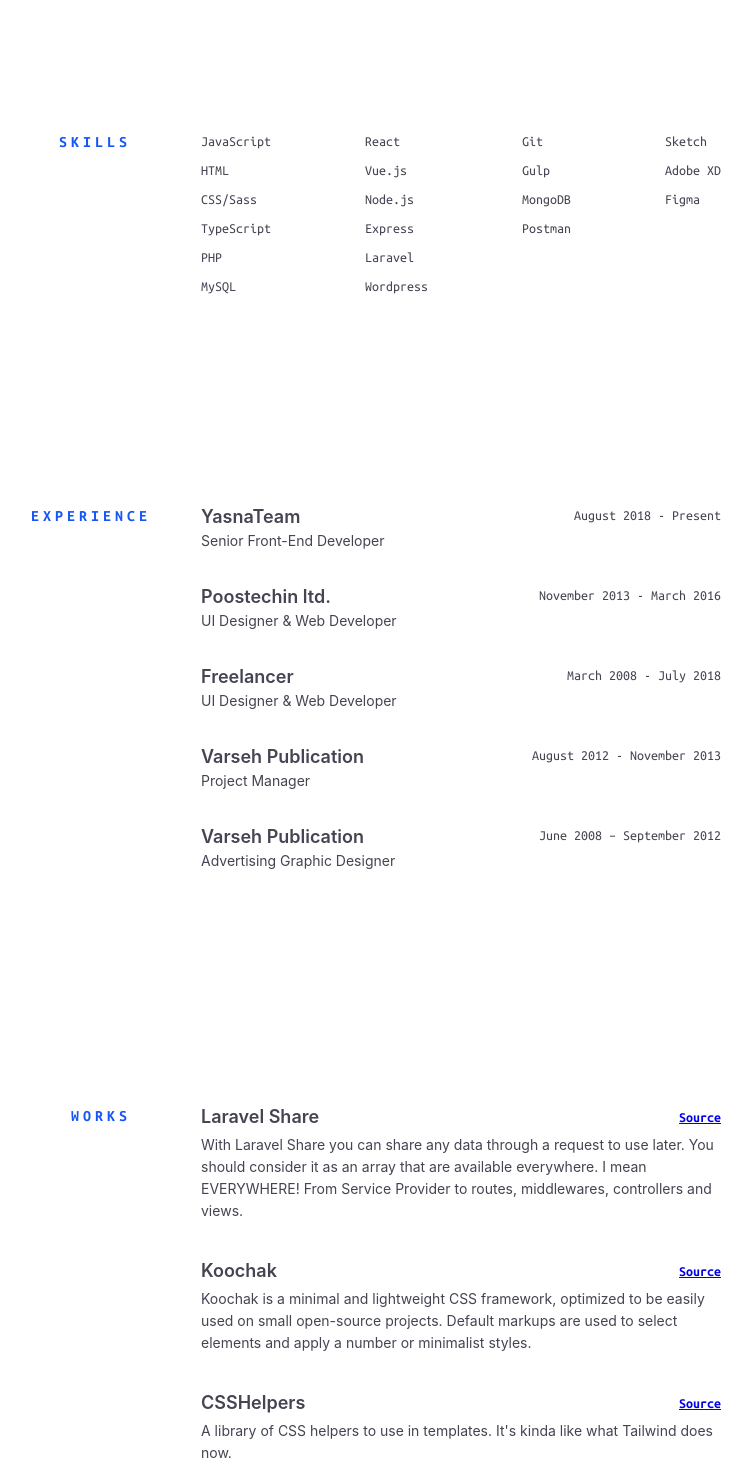
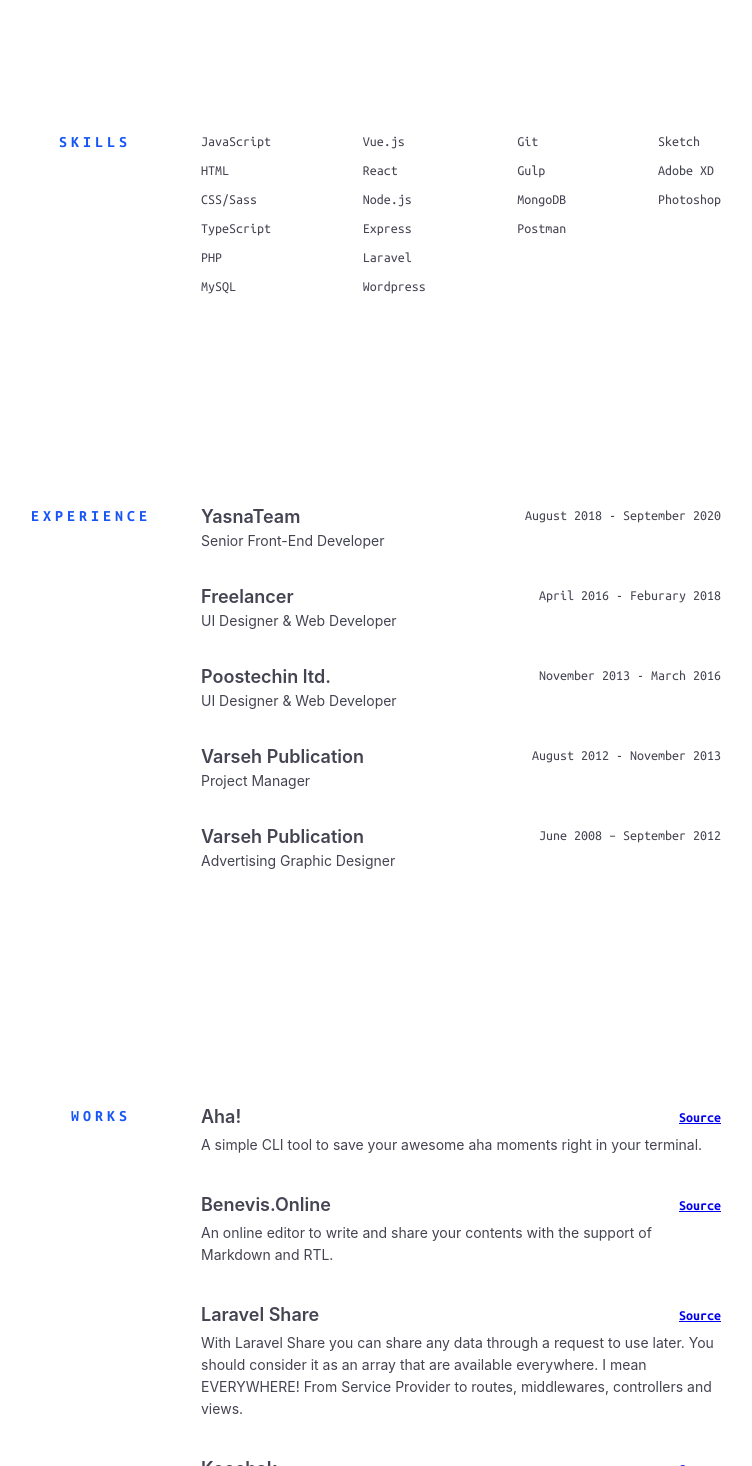
Before and after one commit to p3yman/peyman.me-gatsby, a Gatsby site: page / in a window 1280 px wide. Shown: the part 1120-2586 px from the top of the page, without its empty margins (264-1016 px from the left). Built offline with nearby package versions, Linux system fonts and the light colour scheme; Gatsby itself is replaced by a stand-in of ours.

Commit message:
Refactor experiences, works, skills

```diff
--- a/src/components/Skills.js
+++ b/src/components/Skills.js
@@ -13,25 +13,23 @@ export default () => (
         <div className="item">MySQL</div>
       </div>
       <div className="col">
+        <div className="item">Vue.js</div>
         <div className="item">React</div>
-        <div className="item">Vue.js</div>
         <div className="item">Node.js</div>
         <div className="item">Express</div>
         <div className="item">Laravel</div>
         <div className="item">Wordpress</div>
       </div>
       <div className="col">
-        {/* <div className="item">Bash</div> */}
         <div className="item">Git</div>
         <div className="item">Gulp</div>
-        {/* <div className="item">Webpack</div> */}
         <div className="item">MongoDB</div>
         <div className="item">Postman</div>
       </div>
       <div className="col">
         <div className="item">Sketch</div>
         <div className="item">Adobe XD</div>
-        <div className="item">Figma</div>
+        <div className="item">Photoshop</div>
       </div>
     </div>
   </div>
--- a/src/configs/experiences.js
+++ b/src/configs/experiences.js
@@ -1,22 +1,17 @@
 export default [
-  // {
-  //   title: "RabbitFox",
-  //   time: "November 2019 - Present",
-  //   desc: "Senior Front-End Developer",
-  // },
   {
     title: "YasnaTeam",
-    time: "August 2018 - Present",
+    time: "August 2018 - September 2020",
     desc: "Senior Front-End Developer",
+  },
+  {
+    title: "Freelancer",
+    time: "April 2016 - Feburary 2018",
+    desc: "UI Designer & Web Developer",
   },
   {
     title: "Poostechin ltd.",
     time: "November 2013 - March 2016",
-    desc: "UI Designer & Web Developer",
-  },
-  {
-    title: "Freelancer",
-    time: "March 2008 - July 2018",
     desc: "UI Designer & Web Developer",
   },
   {
--- a/src/configs/works.js
+++ b/src/configs/works.js
@@ -1,4 +1,16 @@
 export default [
+  {
+    title: "Aha!",
+    desc: "A simple CLI tool to save your awesome aha moments right in your terminal.",
+    source: "https://github.com/peyman3d/aha",
+    tags: ["Node.js", "CLI"],
+  },
+  {
+    title: "Benevis.Online",
+    desc: "An online editor to write and share your contents with the support of Markdown and RTL.",
+    source: "https://github.com/p3yman/benevis.online",
+    tags: ["React", "Firebase", "Serverless Functions"],
+  },
   {
     title: "Laravel Share",
     desc:
```
Also changed, not shown: 1 other file.
